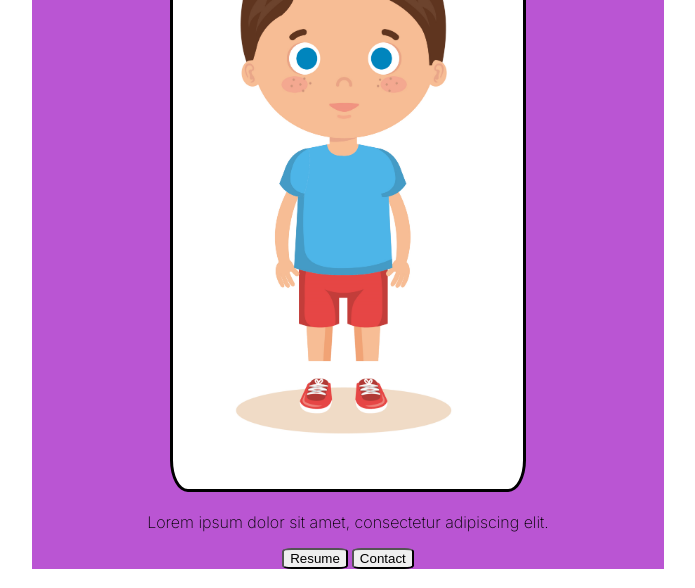
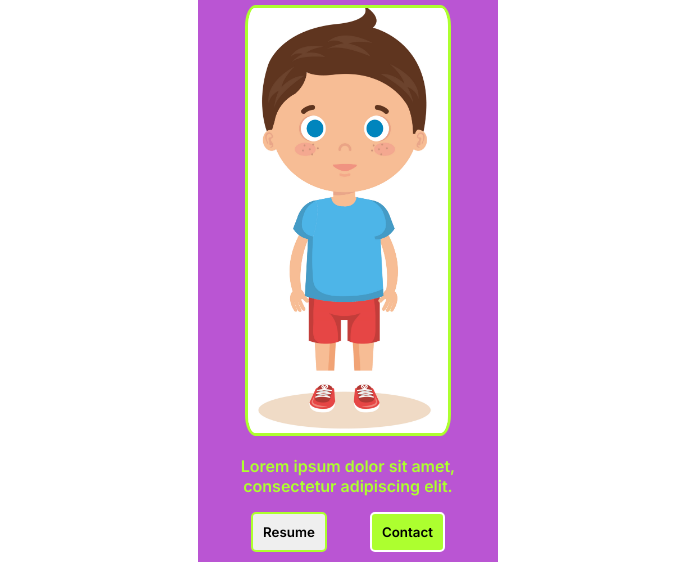
Before and after one commit to AnxoB/visit-card-basics, a plain HTML site: page index.html in a window 1280 px wide. Shown: the part 212-800 px from the top of the page, without its empty margins (292-987 px from the left). Drawn offline with Linux system fonts and the light colour scheme; a web font is replaced by a local one.

Commit message:
Terminado

```diff
--- a/style.css
+++ b/style.css
@@ -1,24 +1,66 @@
 @import url('https://fonts.googleapis.com/css2?family=Inter:wght@200&family=Roboto&display=swap');
-@import url('https://fonts.googleapis.com/css2?family=Agbalumo&family=Inter:wght@200&family=Roboto&display=swap');
+@import url('https://fonts.googleapis.com/css2?family=Agbalumo&family=Inter:wght@200;600&family=Roboto&display=swap');
+body{
+    display: flex;
+    justify-content: center;
+    margin-top: 150px;
+}
 article{
     text-align: center;
     background-color: mediumorchid;
-    margin-right: 25%;
-    margin-left: 25%;
+    width: 300px;
 }
 img{
-    width: 250px;
-    padding: 50px;
+    width: 200px;
     border-radius: 5%;
     border-style: solid;
     background-color: white;
+    border-color: greenyellow;
 }
 p{
     font-family: Inter;
+    color: greenyellow;
+    font-weight: bold;
 }
 h1{
     font-family: Agbalumo;
+    color: greenyellow;
 }
-button{
-    border-radius: 15%;
+footer button:nth-child(1){
+    border-radius: 5px;
+    font-family: Inter;
+    font-weight: bold;
+    padding: 10px;
+    border: 2px solid white;
+    border-color: greenyellow;
 }
+footer button:nth-child(1):hover{
+    border-radius: 5px;
+    font-family: Inter;
+    font-weight: bold;
+    padding: 10px;
+    border: 2px solid white;
+    border-color: white;
+    background-color: greenyellow;
+}
+footer button:nth-child(2){
+    border-radius: 5px;
+    font-family: Inter;
+    font-weight: bold;
+    padding: 10px;
+    background-color: greenyellow;
+    border: 2px solid white;
+}
+footer button:nth-child(2):hover{
+    border-radius: 5px;
+    font-family: Inter;
+    font-weight: bold;
+    padding: 10px;
+    background-color: white;
+    border: 2px solid greenyellow;
+}
+footer{
+    display: flex;
+    justify-content: space-evenly;
+    margin: 10px;
+}
```
